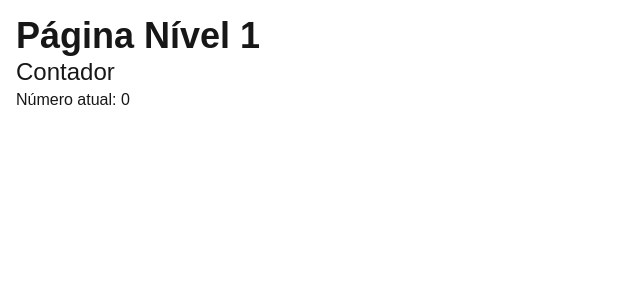
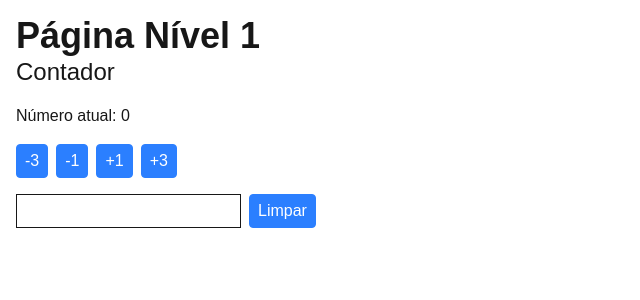
Before and after one commit to AllysonAbreu/react_studies, a Next.js app in the folder fundamentos-front-end-react/: page /nivel-1 in a window 1280 px wide. Shown: the top 300 px of the page, without its empty margins (0-640 px from the left). Built offline with nearby package versions, Linux system fonts and the light colour scheme.

Commit message:
feat: Exemplos de uso de eventos no react (useState e useEffect)

```diff
--- /dev/null
+++ b/fundamentos-front-end-react/src/components/Button.tsx
@@ -0,0 +1,15 @@
+import { FC, MouseEventHandler, ReactNode } from "react";
+
+type ButtonProps = {
+    onClick: MouseEventHandler<HTMLButtonElement>;
+    children: ReactNode;
+}
+
+
+export const Button: FC<ButtonProps> = ({ onClick, children }) => (
+    <button
+        className="border border-blue-500 px-2 py-1 rounded cursor-pointer bg-blue-500 text-white hover:bg-blue-900"
+        onClick={onClick}>
+            {children}
+    </button>
+);
--- a/fundamentos-front-end-react/src/components/Contador.tsx
+++ b/fundamentos-front-end-react/src/components/Contador.tsx
@@ -1,14 +1,57 @@
 "use client"
-import { useState } from "react";
+import { useEffect, useState } from "react";
+import { Button } from "./Button";
 
 export const Contador = () => {
-    const [contador, _setContador] = useState(0);
+    const [contador, setContador] = useState(0);
+    const [coisa, setCoisa] = useState("");
 
+    useEffect(() => {
+        console.log("State: contador atualizado!")
+    }, [contador]);
+
+    useEffect(() => {
+        console.log("State: coisa atualizada!")
+    }, [coisa]);
+
+    useEffect(() => {
+        console.log("State: contador ou coisa atualizados!")
+    }, [coisa]);
 
     return (
-        <div>
+        <div className="grid gap-y-4">
             <h2 className="text-2xl">Contador</h2>
             <p>Número atual: {contador}</p>
+
+            <div className="flex gap-x-2">
+                <Button
+                    onClick={() => {setContador((c) => c - 3)}}>
+                        -3
+                </Button>
+                <Button
+                    onClick={() => {setContador(contador - 1)}}>
+                        -1
+                </Button>
+                <Button
+                    onClick={() => {setContador(contador + 1)}}>
+                        +1
+                </Button>
+                <Button
+                    onClick={() => {setContador((c) => c + 3)}}>
+                        +3
+                </Button>
+            </div>
+
+            <div className="flex gap-x-2">
+                <input
+                    className="border border-white-500 px-2 py-1"
+                    value={coisa}
+                    onChange={(e) => setCoisa(e.target.value)}/>
+                <Button
+                    onClick={() => {setCoisa("")}}>
+                        Limpar
+                </Button>
+            </div>
         </div>
     );
 };
```
